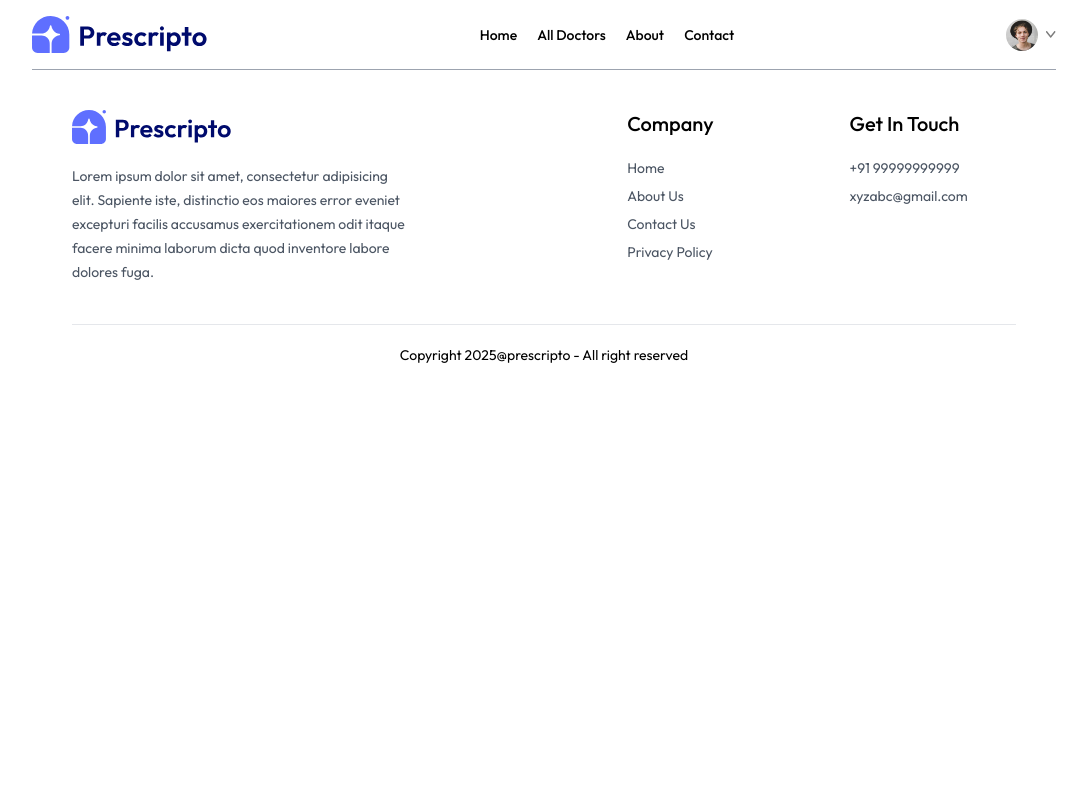
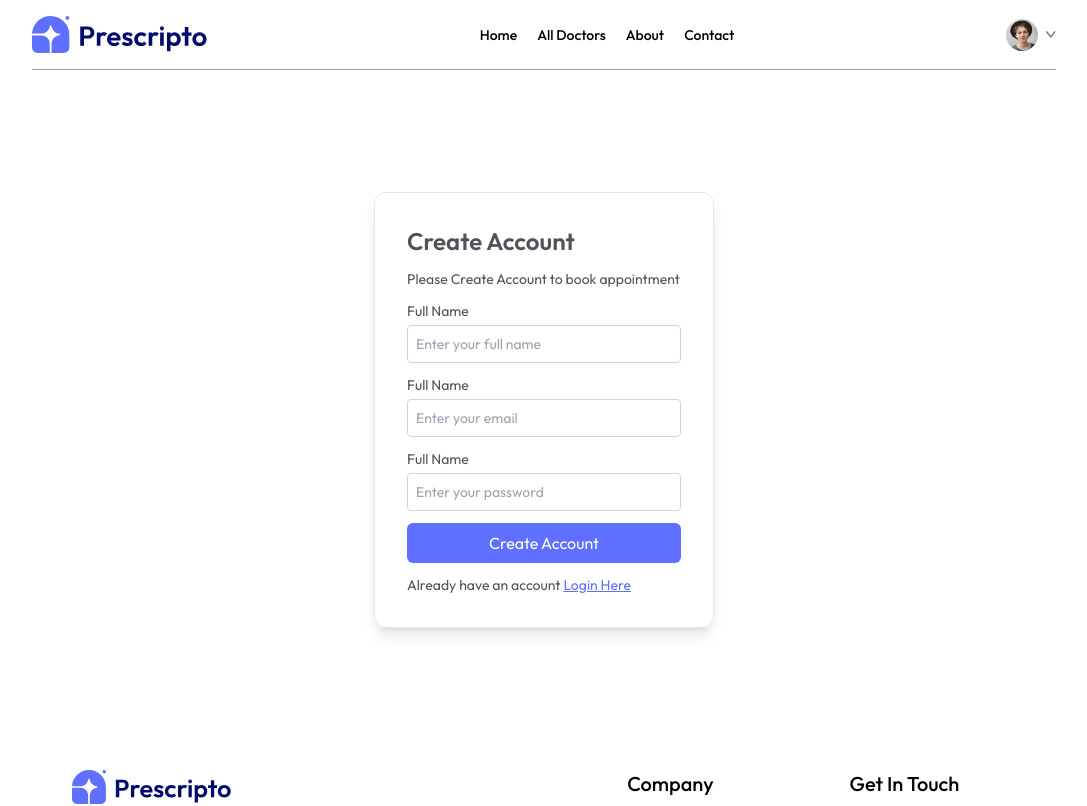
Before and after one commit to MoAnsarMansoorie/doctor-apoointment-system, a React (Vite) app in the folder frontend/: page /login in a window 1280 px wide. Shown: the top 806 px of the page, without its empty margins (96-1183 px from the left). Built offline with nearby package versions, Linux system fonts and the light colour scheme.

Commit message:
created login page

```diff
--- a/frontend/src/pages/Login.jsx
+++ b/frontend/src/pages/Login.jsx
@@ -1,10 +1,70 @@
-import React from 'react';
+import React, { useState } from 'react';
 
 const Login = () => {
+  const [state, setState] = useState("Sign Up");
+
+  const [email, setEmail] = useState("");
+  const [password, setPassword] = useState("");
+  const [name, setName] = useState("");
+
+  const onSubmitHandler = async (e) => {
+    e.preventDefault();
+  }
+
   return (
-    <div>
+    <form className='min-h-[80vh] flex items-center' onSubmit={onSubmitHandler}>
+      <div className='flex flex-col gap-3 m-auto items-start p-8 min-w-[340px] sm:win-w-96 border rounded-xl text-zinc-600 text-sm shadow-lg'>
+        <p className="text-2xl font-semibold">{state === "Sign Up" ? "Create Account" : "Login"}</p>
+        <p>Please {state === "Sign Up" ? "Create Account" : "Login"} to book appointment</p>
 
-    </div>
+        {
+          state === "Sign Up" &&
+          <div className='w-full'>
+            <p>Full Name</p>
+            <input
+              className='border border-zinc-300 w-full p-2 mt-1 rounded'
+              type='text'
+              placeholder='Enter your full name'
+              value={name}
+              onChange={(e) => setName(e.target.value)}
+              required
+            />
+          </div>
+        }
+
+        <div className='w-full'>
+          <p>Full Name</p>
+          <input
+            className='border border-zinc-300 w-full p-2 mt-1 rounded'
+            type='email'
+            placeholder='Enter your email'
+            value={email}
+            onChange={(e) => setEmail(e.target.value)}
+            required
+          />
+        </div>
+
+        <div className='w-full'>
+          <p>Full Name</p>
+          <input
+            className='border border-zinc-300 w-full p-2 mt-1 rounded'
+            type='password'
+            placeholder='Enter your password'
+            value={password}
+            onChange={(e) => setPassword(e.target.value)}
+            required
+          />
+        </div>
+
+        <button className='bg-primary text-white py-2 w-full rounded-md text-base'>{state === "Sign Up" ? "Create Account" : "Login"}</button>
+
+        {
+          state === "Sign Up"
+          ? <p>Already have an account <span className='text-primary underline cursor-pointer' onClick={() => setState("Login")}>Login Here</span></p>
+          : <p>Don't have an account? <span className='text-primary underline cursor-pointer' onClick={() => setState("Sign Up")}>Sign Up</span></p>
+        }
+      </div>
+    </form>
   );
 }
 
```
